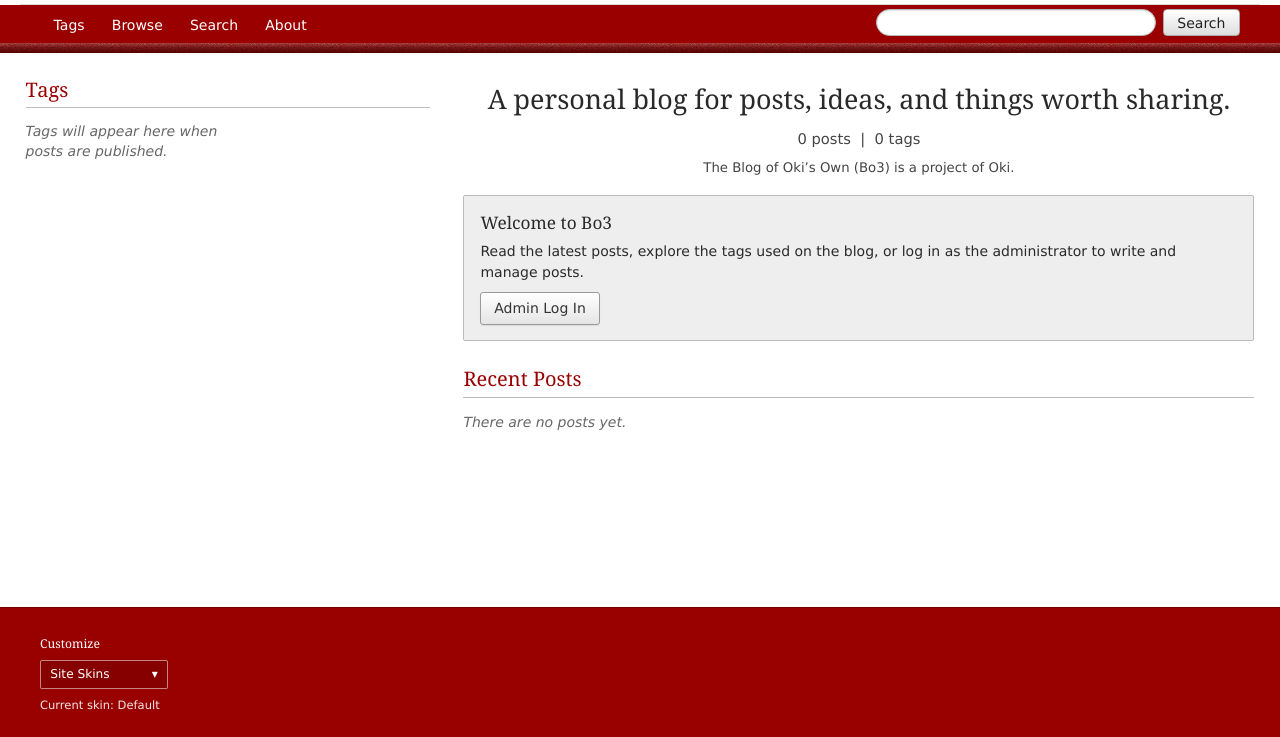
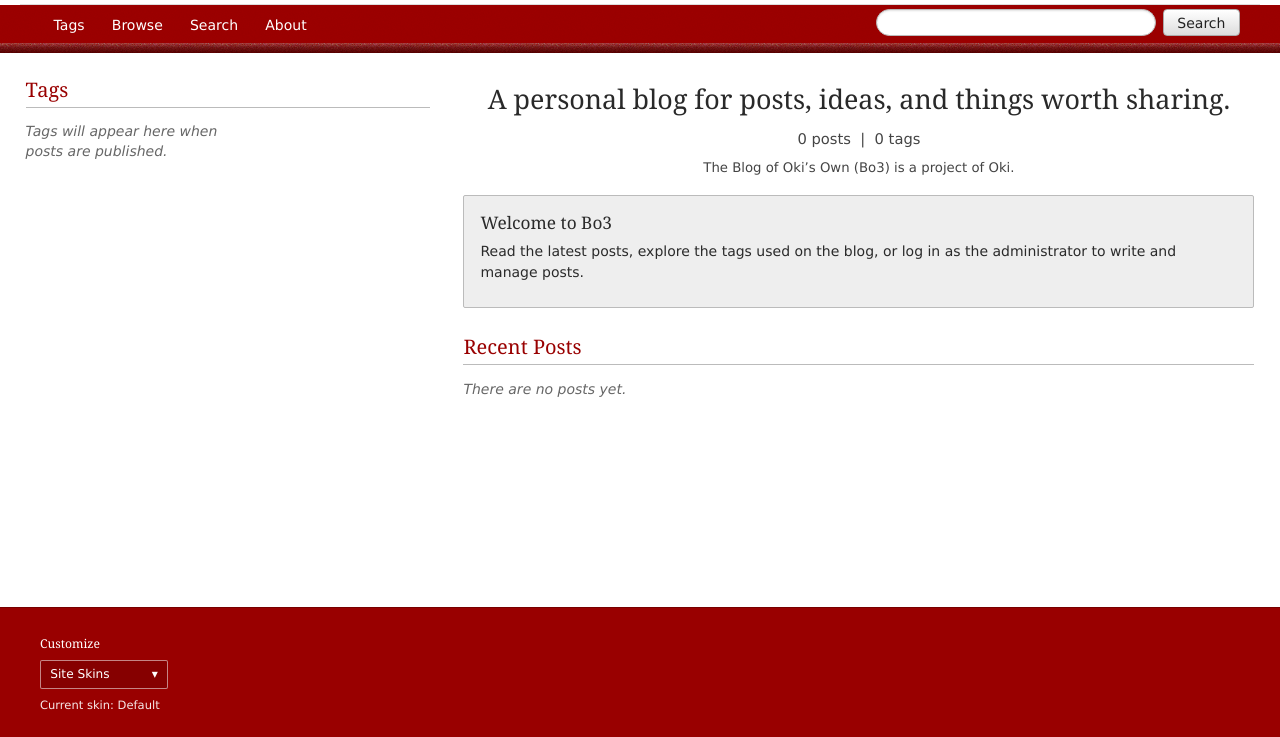
Before and after one commit to okioki-doki/bo3, a plain HTML site: page index.html in a window 1280 px wide. Shown: the part 63-800 px from the top of the page. Drawn offline with Linux system fonts and the light colour scheme.

Commit message:
Remove admin login button and update listeners
Removed admin login button from the account panel and updated event listeners accordingly.

```diff
--- a/index.html
+++ b/index.html
@@ -554,7 +554,6 @@
           <section class="account-panel" aria-labelledby="manage-heading">
             <h2 id="manage-heading">Welcome to Bo3</h2>
             <p>Read the latest posts, explore the tags used on the blog, or log in as the administrator to write and manage posts.</p>
-            <button class="panel-action" id="home-login-button" type="button">Admin Log In</button>
           </section>
 
           <section class="recent-posts" aria-labelledby="recent-heading">
@@ -842,14 +841,12 @@
         if (!isAdmin) {
           holder.innerHTML = '<button type="button" id="open-login">Log In</button>';
           $("#open-login").addEventListener("click", openLogin);
-          $("#home-login-button").hidden = false;
           return;
         }
         const record = getAdminRecord();
         holder.innerHTML = `<span>Admin: ${escapeHtml(record?.username || "Administrator")}</span><button type="button" id="new-post-button">New Post</button><button type="button" id="logout-button">Log Out</button>`;
         $("#new-post-button").addEventListener("click", () => openEditor());
         $("#logout-button").addEventListener("click", logout);
-        $("#home-login-button").hidden = true;
       }
       function logout() {
         isAdmin = false;
@@ -1382,7 +1379,6 @@
 
       // Header login controls.
       $("#open-login").addEventListener("click", openLogin);
-      $("#home-login-button").addEventListener("click", openLogin);
       $("#close-login").addEventListener("click", () => { $("#login-panel").hidden = true; });
       $("#reader-back").addEventListener("click", closeReader);
       $("#reader-back-bottom").addEventListener("click", closeReader);
```
